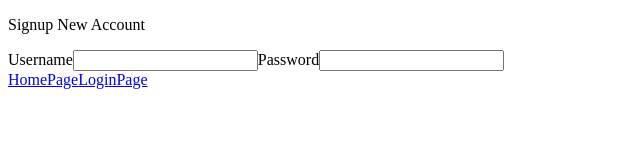
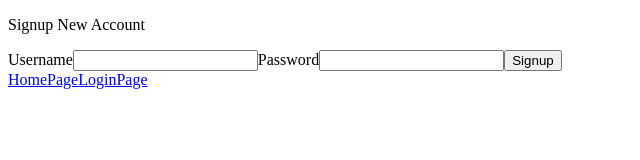
Before and after one commit to pingpongdoctor/nasa-app-frontend, a React (Vite) app: page /signup in a window 1280 px wide. Shown: the top 160 px of the page, without its empty margins (0-640 px from the left). Built offline with nearby package versions, Linux system fonts and the light colour scheme.

Commit message:
finish creating the signup page

```diff
--- a/src/components/HeaderComponent/HeaderComponent.tsx
+++ b/src/components/HeaderComponent/HeaderComponent.tsx
@@ -12,12 +12,16 @@ const HeaderComponent = () => {
   const handleNavigateLoginPage = function () {
     navigate("/login");
   };
+  const handleNavigateSignupPage = function () {
+    navigate("/signup");
+  };
 
   if (currentPath !== "/login" && currentPath !== "/signup") {
     return (
       <div>
         {!isLogin && <button onClick={handleNavigateLoginPage}>Login</button>}
         {isLogin && <button>Logout</button>}
+        {!isLogin && <button onClick={handleNavigateSignupPage}>Signup</button>}
       </div>
     );
   } else {
--- a/src/pages/SignupPage/SignupPage.tsx
+++ b/src/pages/SignupPage/SignupPage.tsx
@@ -1,15 +1,59 @@
 import "./SignupPage.scss";
 import { Link } from "react-router-dom";
+import { ChangeEvent, FormEvent, useState } from "react";
+import { setUseProxies } from "immer";
+import axios from "axios";
+const url = import.meta.env.VITE_APP_API_URL;
 
 const SignupPage = () => {
+  //STATES FOR USERNAME AND PASSWORD
+  const [username, setUsername] = useState<string>("");
+  const [password, setPassword] = useState<string>("");
+  //FUNCTIONS TO VALIDATE USERNAME AND PASSWORD
+  const isUsernameValid = function (): boolean {
+    if (username) {
+      return true;
+    } else {
+      return false;
+    }
+  };
+  const isPasswordValid = function (): boolean {
+    if (password) {
+      return true;
+    }
+    return false;
+  };
+  //FUNCTION TO UPDATE THE USERNAME AND PASSWORD
+  const handleUpdateUsername = function (e: ChangeEvent<HTMLInputElement>) {
+    setUsername(e.target.value);
+  };
+
+  const handleUpdatePassword = function (e: ChangeEvent<HTMLInputElement>) {
+    setPassword(e.target.value);
+  };
+  //FUNCTION TO SIGNUP
+  const handleSignup = function (e: FormEvent<HTMLFormElement>) {
+    e.preventDefault();
+    if (isUsernameValid() && isPasswordValid()) {
+      const updatedObj = { username, password };
+      axios
+        .post(`${url}/signup`, updatedObj)
+        .then((res) => alert(res.data))
+        .catch((e) => alert(e.response.data));
+    } else {
+      alert("Please provide valid username and password");
+    }
+  };
+  console.log(username, password);
   return (
     <div>
-      <form>
+      <form onSubmit={handleSignup}>
         <p>Signup New Account</p>
         <label htmlFor="username">Username</label>
-        <input type="text" id="username" />
+        <input onChange={handleUpdateUsername} type="text" id="username" />
         <label htmlFor="password">Password</label>
-        <input type="password" id="password" />
+        <input onChange={handleUpdatePassword} type="password" id="password" />
+        <button>Signup</button>
       </form>
       <Link to={"/"}>HomePage</Link>
       <Link to={"/login"}>LoginPage</Link>
```
Also changed, not shown: 1 other file (tests, documents, lock files or other folders).
